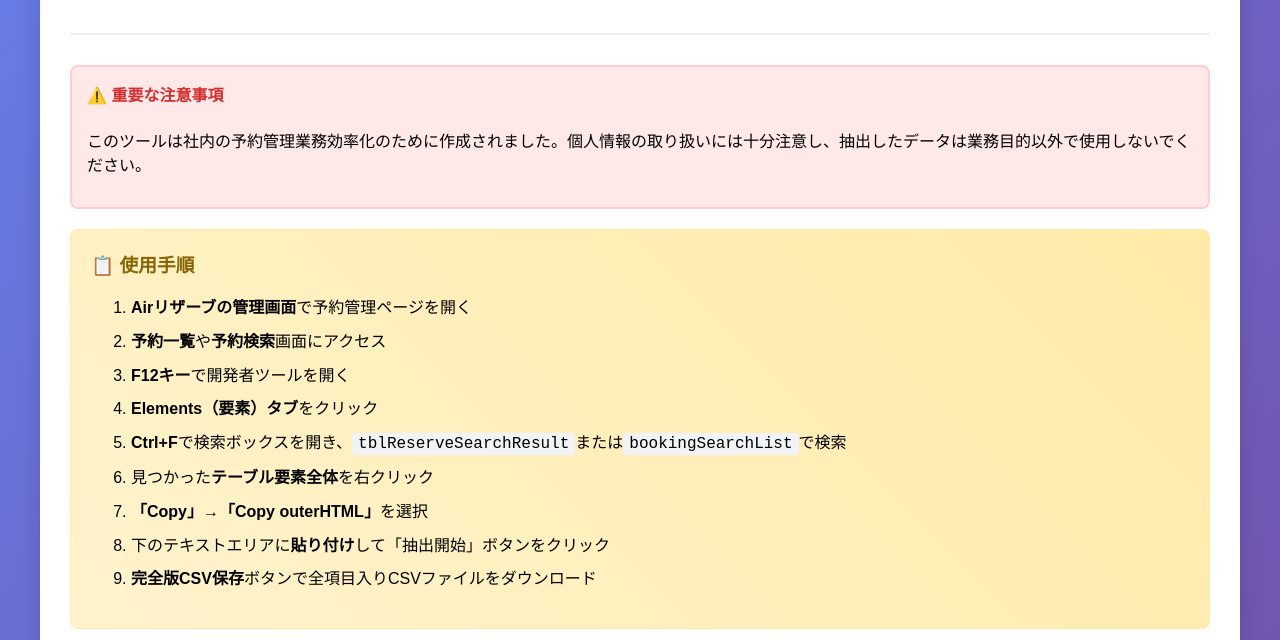
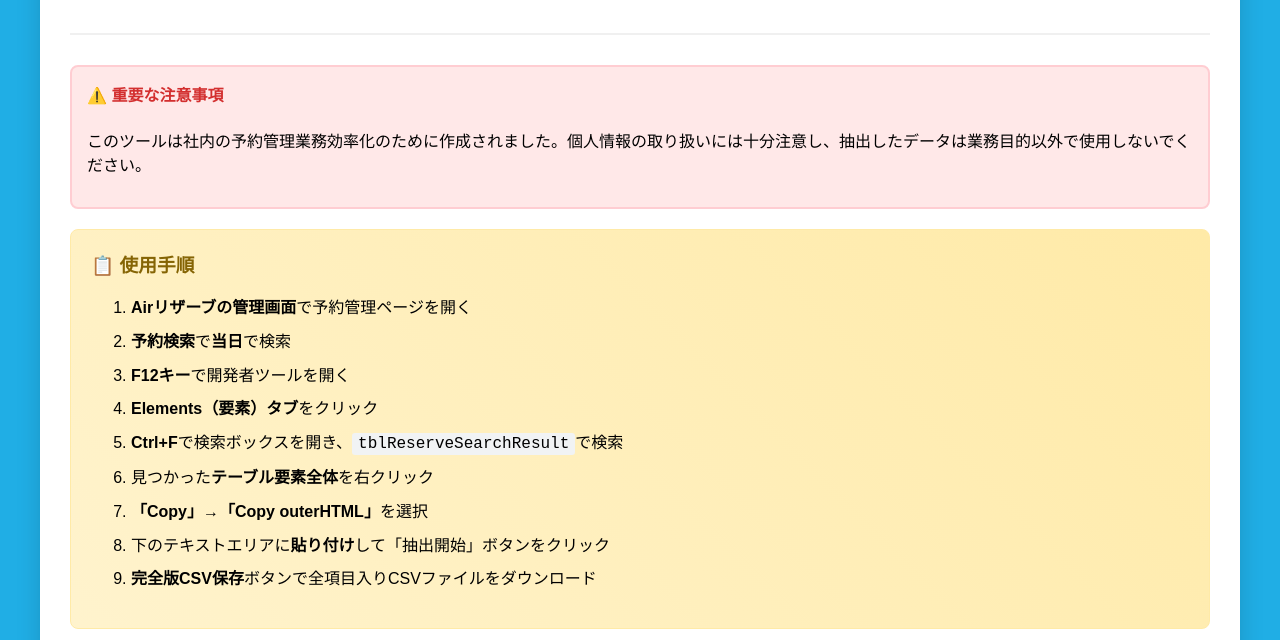
Before and after one commit to kohokai-web/airreserve-extractor, a plain HTML site: page index.html in a window 1280 px wide. Shown: the part 160-800 px from the top of the page. Drawn offline with Linux system fonts and the light colour scheme.

Commit message:
Update index.html

```diff
--- a/index.html
+++ b/index.html
@@ -10,7 +10,7 @@
             max-width: 1200px;
             margin: 0 auto;
             padding: 20px;
-            background: linear-gradient(135deg, #667eea 0%, #764ba2 100%);
+            background: #20aee5;
             min-height: 100vh;
         }
         .container {
@@ -163,10 +163,10 @@
             <h3>📋 使用手順</h3>
             <ol>
                 <li><strong>Airリザーブの管理画面</strong>で予約管理ページを開く</li>
-                <li><strong>予約一覧</strong>や<strong>予約検索</strong>画面にアクセス</li>
+                <li><strong>予約検索</strong>で<strong>当日</strong>で検索</li>
                 <li><strong>F12キー</strong>で開発者ツールを開く</li>
                 <li><strong>Elements（要素）タブ</strong>をクリック</li>
-                <li><strong>Ctrl+F</strong>で検索ボックスを開き、<code>tblReserveSearchResult</code>または<code>bookingSearchList</code>で検索</li>
+                <li><strong>Ctrl+F</strong>で検索ボックスを開き、<code>tblReserveSearchResult</code>で検索</li>
                 <li>見つかった<strong>テーブル要素全体</strong>を右クリック</li>
                 <li><strong>「Copy」→「Copy outerHTML」</strong>を選択</li>
                 <li>下のテキストエリアに<strong>貼り付け</strong>して「抽出開始」ボタンをクリック</li>
```
